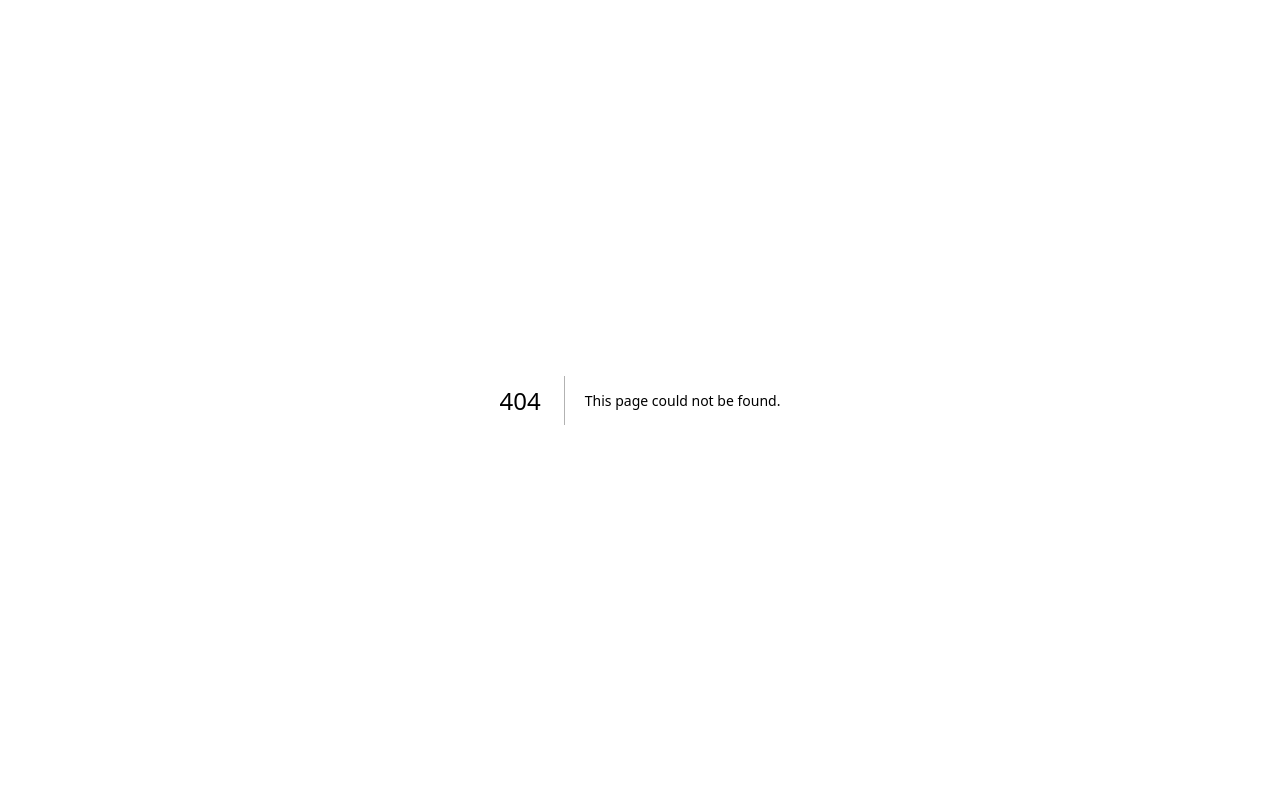
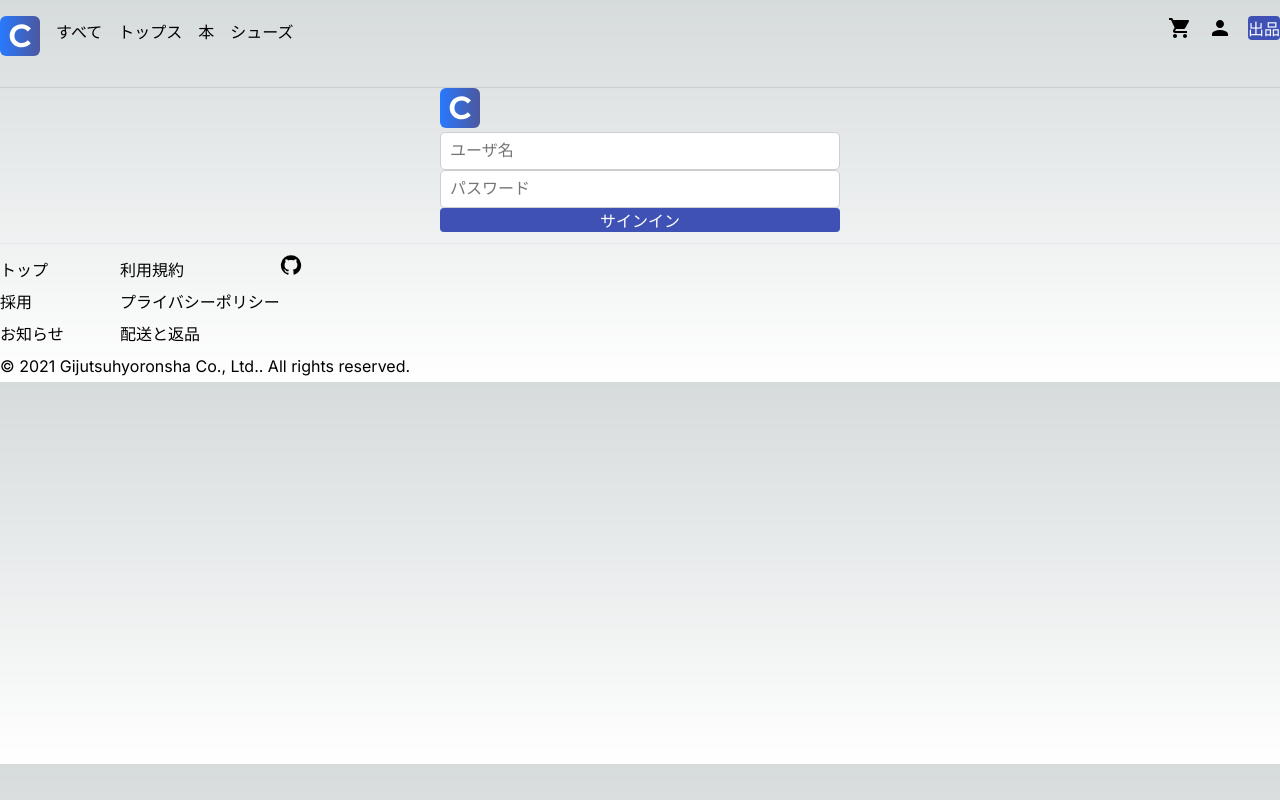
Before and after one commit to ASAP-BYAF/shop, a Next.js app: page /siginin in a window 1280 px wide. Before the commit this address had no page. Built offline with nearby package versions, Linux system fonts and the light colour scheme.

Commit message:
siginin ページを作成しました。

```diff
--- /dev/null
+++ b/src/app/siginin/page.tsx
@@ -0,0 +1,50 @@
+"use client";
+
+import type { NextPage } from "next";
+import { useRouter, useSearchParams } from "next/navigation";
+import AppLogo from "@/components/atoms/AppLogo";
+import Box from "@/components/layout/Box";
+import Flex from "@/components/layout/Flex";
+import Layout from "@/components/templates/Layout";
+import SigninFormContainer from "@/containers/SigninForm";
+
+const SigninPage: NextPage = () => {
+  const router = useRouter();
+  const searchParams = useSearchParams();
+  const handleSignin = async (err?: Error) => {
+    if (!err) {
+      // const redirectTo = (router.query["redirect_to"] as string) ?? "/";
+      const redirectTo = (searchParams.get("redirect_to") as string) ?? "/";
+      console.log("Redirectin", redirectTo);
+      await router.push(redirectTo);
+    }
+  };
+
+  return (
+    <Layout>
+      <Flex
+        paddingTop={2}
+        paddingBottom={2}
+        paddingLeft={{ base: 2, md: 0 }}
+        paddingRight={{ base: 2, md: 0 }}
+        justifyContent="center"
+      >
+        <Flex
+          width="400px"
+          flexDirection="column"
+          justifyContent="center"
+          alignItems="center"
+        >
+          <Box marginBottom={2}>
+            <AppLogo />
+          </Box>
+          <Box width="100%">
+            <SigninFormContainer onSignin={handleSignin} />
+          </Box>
+        </Flex>
+      </Flex>
+    </Layout>
+  );
+};
+
+export default SigninPage;
--- /dev/null
+++ b/src/containers/SigninForm/index.tsx
@@ -0,0 +1,29 @@
+import SigninForm from "@/components/organisms/SigninForm";
+import { useAuthContext } from "@/contexts/AuthContext";
+import { useGlobalSpinnerActionsContext } from "@/contexts/GlobalSpinnerContext";
+
+interface SigninFormContainerProps {
+  onSignin: (error?: Error) => void;
+}
+
+const SigninFormContainer = ({ onSignin }: SigninFormContainerProps) => {
+  const { signin } = useAuthContext();
+  const setGlobalSpinner = useGlobalSpinnerActionsContext();
+  const handleSignin = async (username: string, password: string) => {
+    try {
+      setGlobalSpinner(true);
+      await signin(username, password);
+      onSignin && onSignin();
+    } catch (err: unknown) {
+      if (err instanceof Error) {
+        window.alert(err.message);
+        onSignin && onSignin(err);
+      }
+    } finally {
+      setGlobalSpinner(false);
+    }
+  };
+  return <SigninForm onSignin={handleSignin} />;
+};
+
+export default SigninFormContainer;
```
